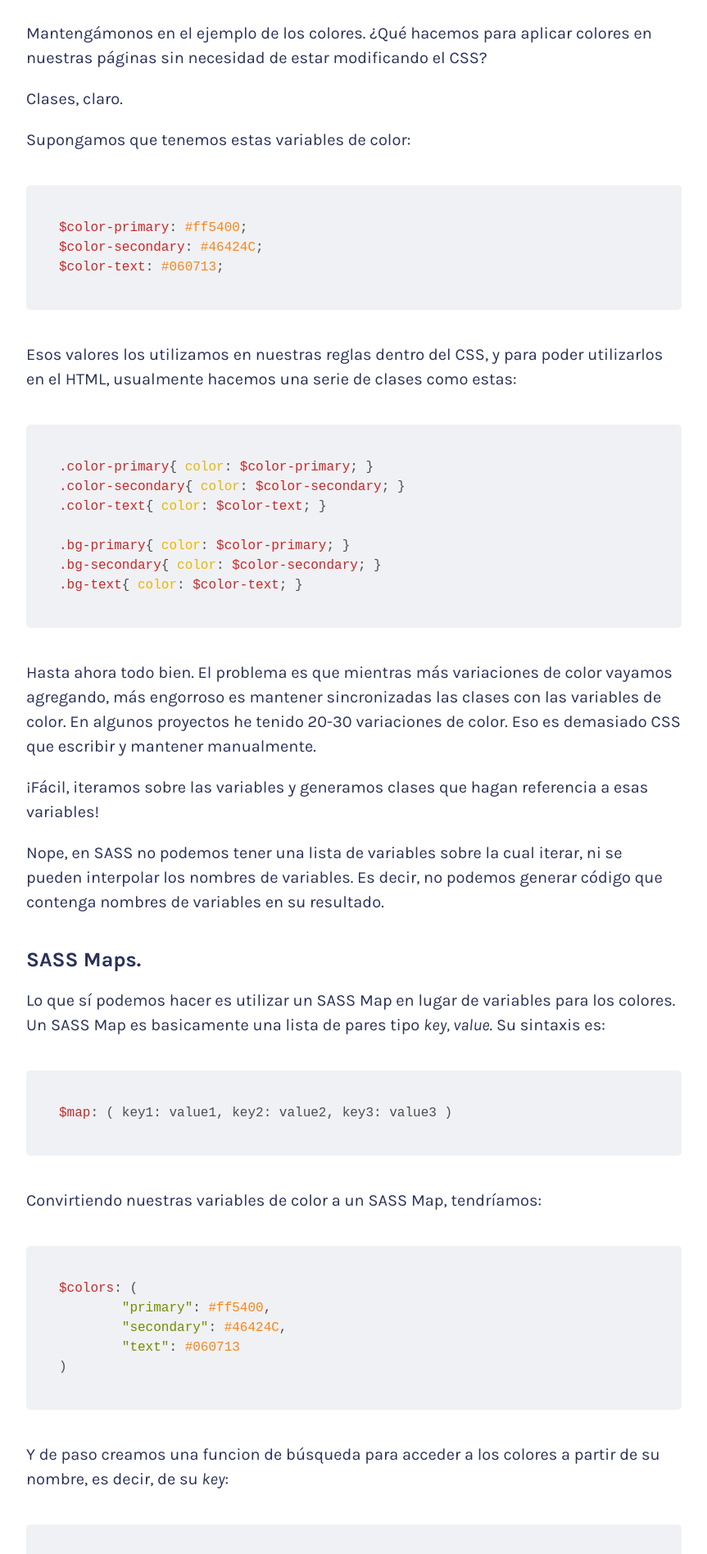
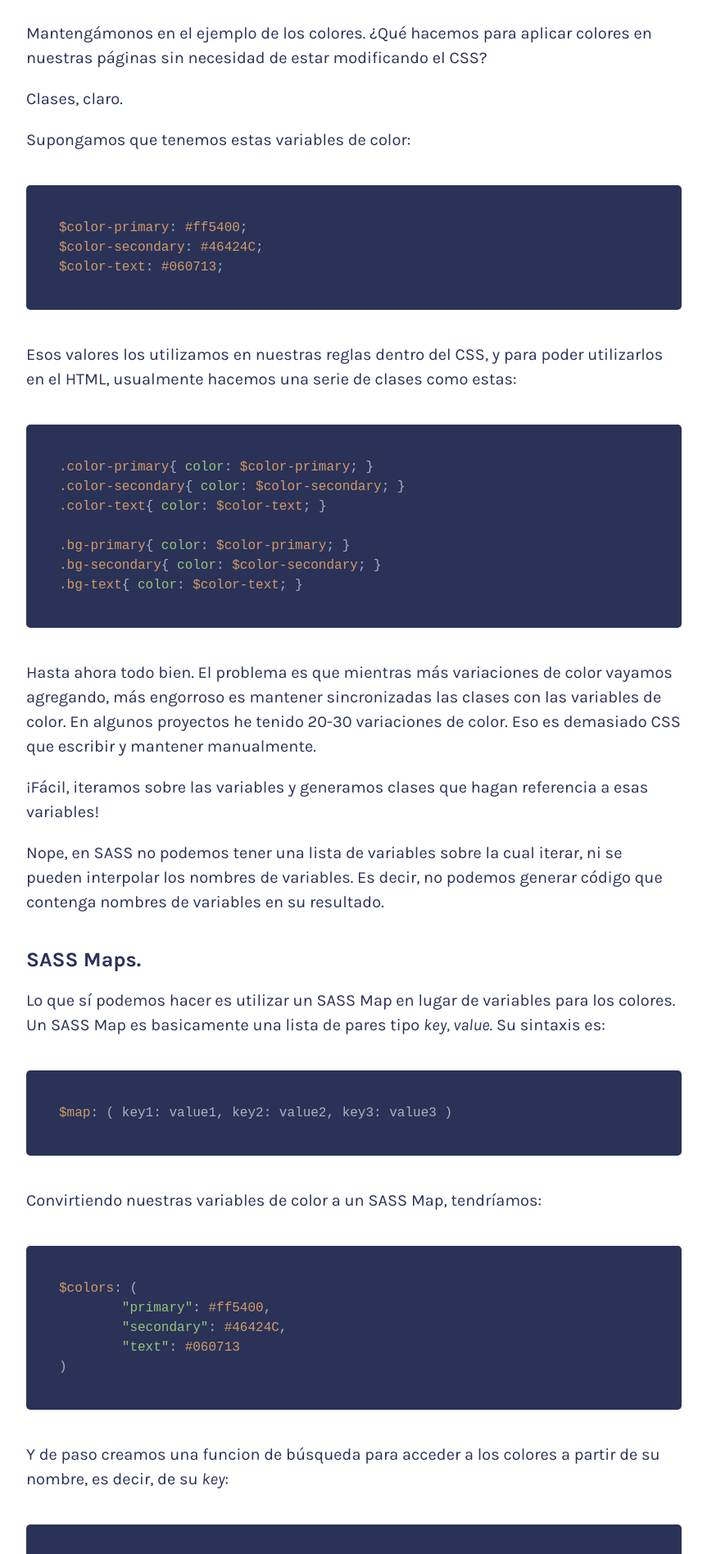
Before and after one commit to axelvaldez/htmlycss, a Jekyll site: the page built from _posts/2021-03-3-sass-maps.md, in a window 1280 px wide. Shown: the part 695-2591 px from the top of the page at 82% size, without its empty margins (368-1231 px from the left). Built offline with Jekyll 4.4.1, drawn with Linux system fonts in a browser that asks for light colours.

Commit message:
change highlighter

````diff
--- a/_posts/2021-03-3-sass-maps.md
+++ b/_posts/2021-03-3-sass-maps.md
@@ -92,7 +92,7 @@ Ahora si podemos iterar sobre nuestro SASS Map para generar las clases de color
 
 Esto generará el siguiente CSS:
 
-```SCSS
+```CSS
 .color-primary{ color: #ff5400; }
 .bg-primary{ background-color: #ff5400; }
 .color-secondary{ color: #46424C; }
@@ -101,4 +101,5 @@ Esto generará el siguiente CSS:
 .bg-text{ color: #060713; }
 ```
 
+
 Y cada vez que edites o agregues un nuevo color a tu SASS Map, las clases se generarán solitas y estarás listo para usar ese color tanto en tu CSS como en tu HTML.
--- a/_sass/highlight.scss
+++ b/_sass/highlight.scss
@@ -1,65 +1,85 @@
-// http://jmblog.github.com/color-themes-for-google-code-highlightjs
+/*
 
-// Tomorrow Comment
-.hljs-comment,
-.hljs-quote {
-  color: #8e908c;
-}
+Atom One Dark by Daniel Gamage
+Original One Dark Syntax theme from https://github.com/atom/one-dark-syntax
 
-// Tomorrow Red
-.hljs-variable,
-.hljs-template-variable,
-.hljs-tag,
-.hljs-name,
-.hljs-selector-id,
-.hljs-selector-class,
-.hljs-regexp,
-.hljs-deletion {
-  color: #c82829;
-}
+base:    #282c34
+mono-1:  #abb2bf
+mono-2:  #818896
+mono-3:  #5c6370
+hue-1:   #56b6c2
+hue-2:   #61aeee
+hue-3:   #c678dd
+hue-4:   #98c379
+hue-5:   #e06c75
+hue-5-2: #be5046
+hue-6:   #d19a66
+hue-6-2: #e6c07b
 
-// Tomorrow Orange
-.hljs-number,
-.hljs-built_in,
-.hljs-builtin-name,
-.hljs-literal,
-.hljs-type,
-.hljs-params,
-.hljs-meta,
-.hljs-link {
-  color: #f5871f;
-}
-
-// Tomorrow Yellow
-.hljs-attribute {
-  color: #eab700;
-}
-
-// Tomorrow Green
-.hljs-string,
-.hljs-symbol,
-.hljs-bullet,
-.hljs-addition {
-  color: #718c00;
-}
-
-// Tomorrow Blue
-.hljs-title,
-.hljs-section {
-  color: #4271ae;
-}
-
-// Tomorrow Purple
-.hljs-keyword,
-.hljs-selector-tag {
-  color: #8959a8;
-}
+*/
 
 .hljs {
   display: block;
   overflow-x: auto;
-  background: color("bak2");
-  color: #4d4d4c;
+  color: #abb2bf;
+  background: color("text");
+}
+
+.hljs-comment,
+.hljs-quote {
+  color: #5c6370;
+  font-style: italic;
+}
+
+.hljs-doctag,
+.hljs-keyword,
+.hljs-formula {
+  color: #c678dd;
+}
+
+.hljs-section,
+.hljs-name,
+.hljs-selector-tag,
+.hljs-deletion,
+.hljs-subst {
+  color: #e06c75;
+}
+
+.hljs-literal {
+  color: #56b6c2;
+}
+
+.hljs-string,
+.hljs-regexp,
+.hljs-addition,
+.hljs-attribute,
+.hljs-meta-string {
+  color: #98c379;
+}
+
+.hljs-built_in,
+.hljs-class .hljs-title {
+  color: #e6c07b;
+}
+
+.hljs-attr,
+.hljs-variable,
+.hljs-template-variable,
+.hljs-type,
+.hljs-selector-class,
+.hljs-selector-attr,
+.hljs-selector-pseudo,
+.hljs-number {
+  color: #d19a66;
+}
+
+.hljs-symbol,
+.hljs-bullet,
+.hljs-link,
+.hljs-meta,
+.hljs-selector-id,
+.hljs-title {
+  color: #61aeee;
 }
 
 .hljs-emphasis {
@@ -69,3 +89,7 @@
 .hljs-strong {
   font-weight: bold;
 }
+
+.hljs-link {
+  text-decoration: underline;
+}
````
